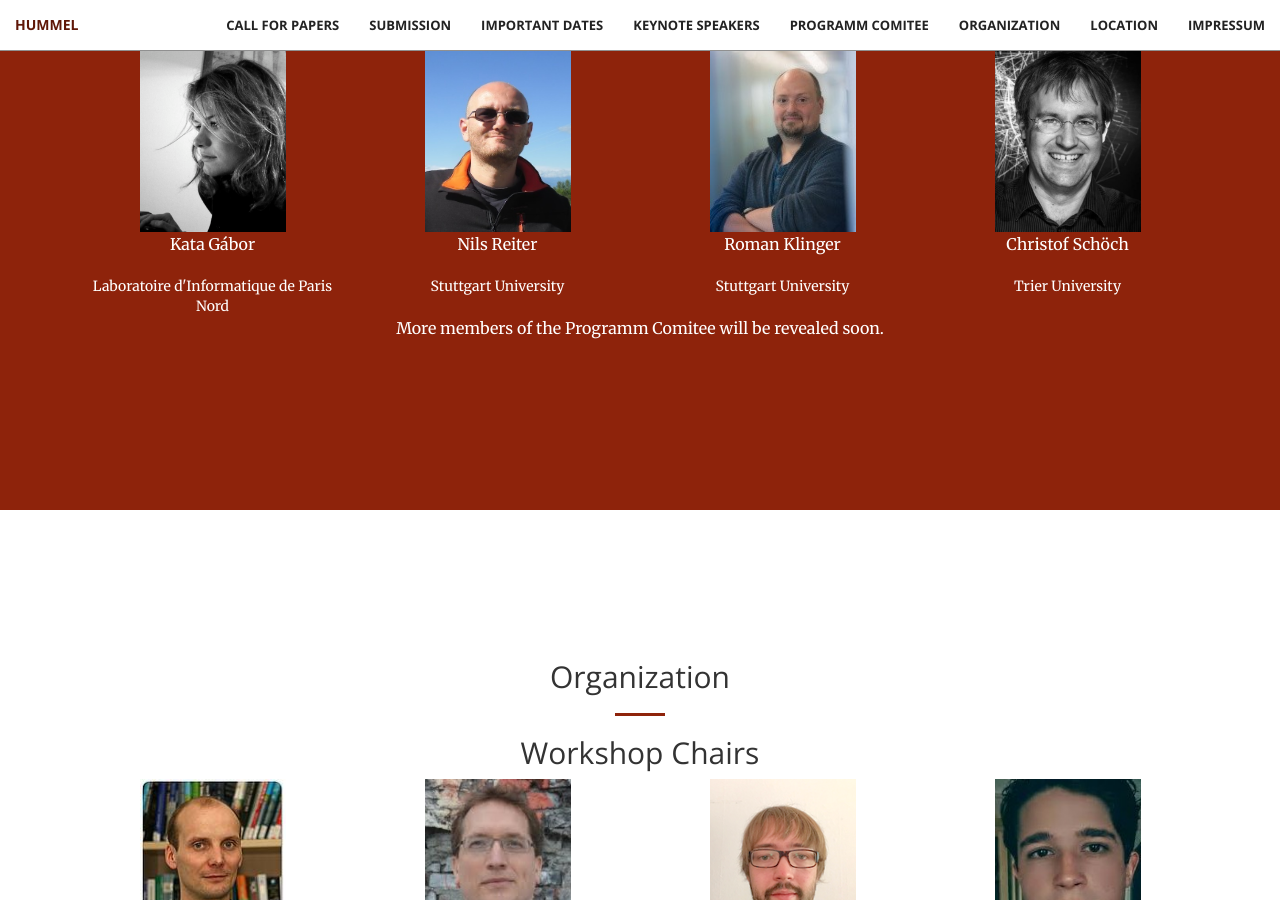
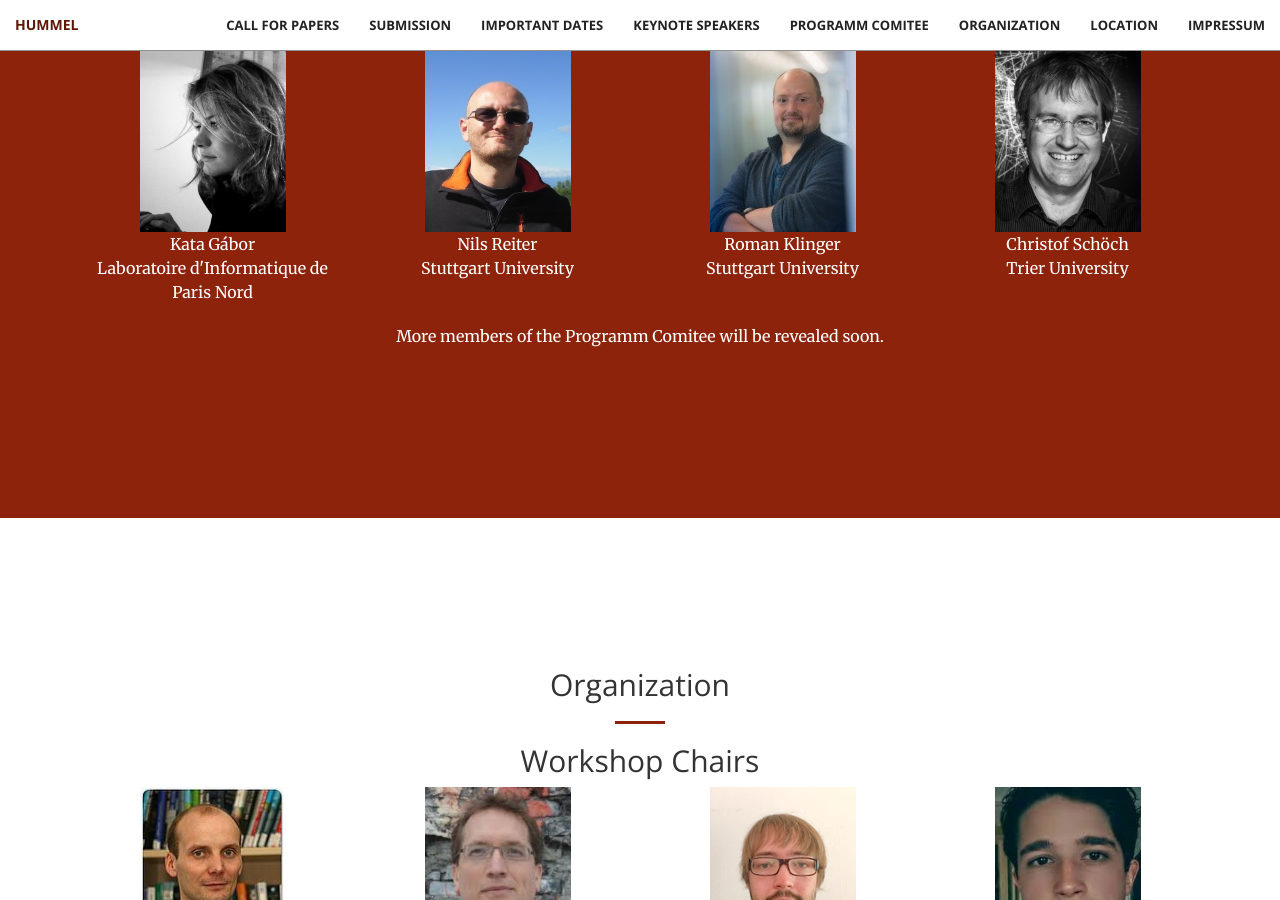
Before and after one commit to cophi-wue/ecml19.hummel.github.io, a Jekyll site: the page built from index.html, in a window 1280 px wide and 900 px high, scrolled down 4029 px. Built offline with Jekyll 4.4.1, drawn with Linux system fonts in a browser that asks for light colours.

Commit message:
Update comitee.html

```diff
--- a/_includes/comitee.html
+++ b/_includes/comitee.html
@@ -9,23 +9,23 @@
 		<div class="row">
                 	<div class="col-lg-3 text-center">
                    	<img src="./../img/kata.jpg" alt="" height="189" width="146">
-			<p><a href="https://lipn.univ-paris13.fr/~gabor/" style="color:white;">Kata Gábor</a></p>
-					Laboratoire d'Informatique de Paris Nord<br>
+			<p><a href="https://lipn.univ-paris13.fr/~gabor/" style="color:white;">Kata Gábor</a><br>
+					Laboratoire d'Informatique de Paris Nord</p>
                 	</div>
                 	<div class="col-lg-3 text-center">
                    	<img src="./../img/nils.jpg" alt="" height="189" width="146">
-			<p><a href="https://www.ims.uni-stuttgart.de/institut/mitarbeiter/reiterns/" style="color:white;">Nils Reiter</a></p>
-					Stuttgart University<br>
+			<p><a href="https://www.ims.uni-stuttgart.de/institut/mitarbeiter/reiterns/" style="color:white;">Nils Reiter</a><br>
+				Stuttgart University</p>
 			</div>
 			<div class="col-lg-3 text-center">
                    	<img src="./../img/klinger.jpg" alt="" height="189" width="146">
-			<p><a href="https://www.ims.uni-stuttgart.de/institut/mitarbeiter/klingern" style="color:white;">Roman Klinger</a></p>
-					Stuttgart University<br>
+			<p><a href="https://www.ims.uni-stuttgart.de/institut/mitarbeiter/klingern" style="color:white;">Roman Klinger</a><br>
+				Stuttgart University</p>
 			</div>
 			<div class="col-lg-3 text-center">
                    	<img src="./../img/schöch.jpg" alt="" height="189" width="146">
-			<p><a href="https://www.uni-trier.de/index.php?id=64027" style="color:white;">Christof Schöch</a></p>
-					Trier University<br>
+			<p><a href="https://www.uni-trier.de/index.php?id=64027" style="color:white;">Christof Schöch</a><br>
+				Trier University</p>
 			</div>
                 </div>
 	    </div>
```
